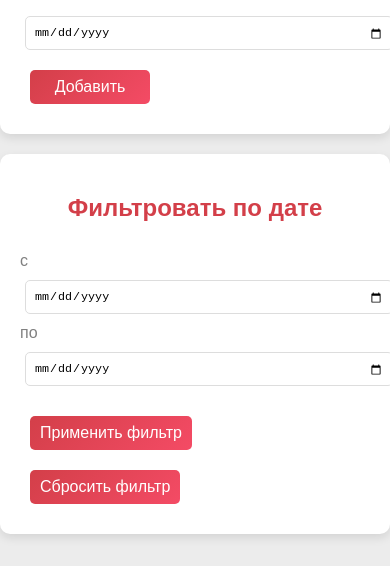
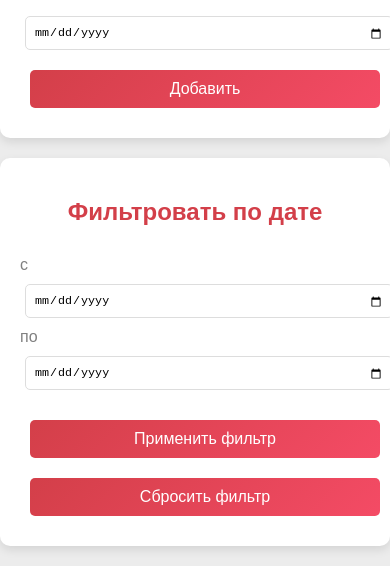
Before and after one commit to dzadoroz1/chaevie, a React (Create React App) app: page / in a window 390 px wide. Shown: the part 210-776 px from the top of the page. Built offline with nearby package versions, Linux system fonts and the light colour scheme; no server answers; the database is empty.

Commit message:
code update 5

```diff
--- a/src/App.css
+++ b/src/App.css
@@ -68,10 +68,6 @@ button {
   color: white;
   font-size: 1em;
   transition: background 0.3s ease, transform 0.2s ease;
-  width: auto; /* Ограничиваем ширину */
-  min-width: 120px; /* Минимальная ширина кнопки */
-  max-width: 300px; /* Максимальная ширина кнопки */
-  text-align: center; /* Центрируем текст */
 }
 
 button:hover {
@@ -150,8 +146,8 @@ button.delete-btn:hover {
   .form-container input[type="number"],
   .form-container input[type="date"],
   .filter-container input[type="date"] {
-    width: 100%; /* Поля ввода занимают всю ширину */
-    font-size: 0.9em; /* Уменьшаем шрифт на мобильных */
+    width: 100%;
+    font-size: 0.9em;
   }
 
   .app-container {
@@ -159,17 +155,20 @@ button.delete-btn:hover {
   }
 
   button {
-    width: auto; /* Ограничиваем ширину кнопки */
-    min-width: 120px; /* Минимальная ширина */
-    max-width: 90%; /* Ограничиваем ширину на мобильных */
+    width: 100%;
     margin-top: 10px;
-    padding: 8px 10px; /* Уменьшаем отступы */
   }
 
-  /* Адаптивная сумма */
+  /* Делаем полоску с суммой чаевых адаптивной */
   .total-amount {
-    font-size: 1.2em; /* Сделаем сумму более компактной */
-    max-width: 100%; /* Ограничиваем ширину */
+    font-size: 1.2em;
+  }
+
+  /* Исправление для фильтра: "с" и "по" */
+  .date-range {
+    font-size: 0.9em;
+    color: gray;
+    margin-top: 10px;
   }
 
   /* Фильтрация дат: корректное отображение текста "с" и "по" */
```
